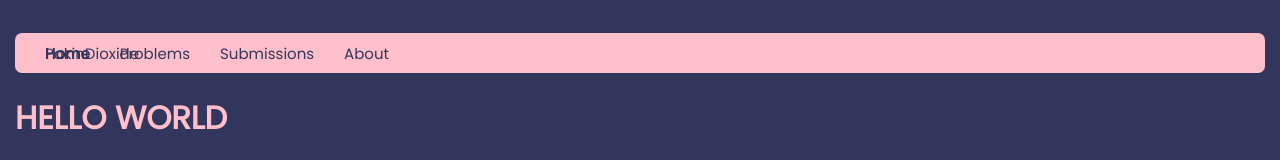
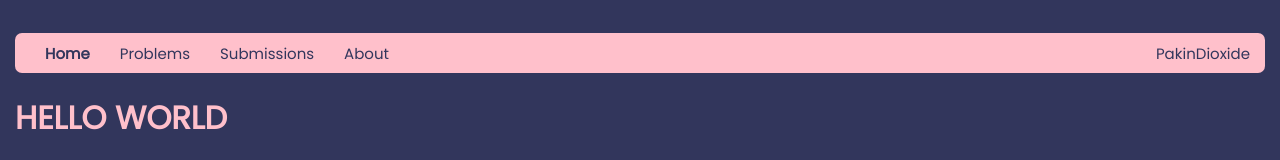
Before and after one commit to grader71/grader71, a Next.js app: page / in a window 1280 px wide. Shown: the top 160 px of the page. Built offline with nearby package versions, Linux system fonts and the light colour scheme.

Commit message:
Fixed account menu

```diff
--- a/src/styles/header.css
+++ b/src/styles/header.css
@@ -17,7 +17,7 @@
 .account_menu,
 .account_menu_selected {
     position: absolute;
-    margin-right: 30px;
+    right: 30px;
 }
 
 .logo {
```
